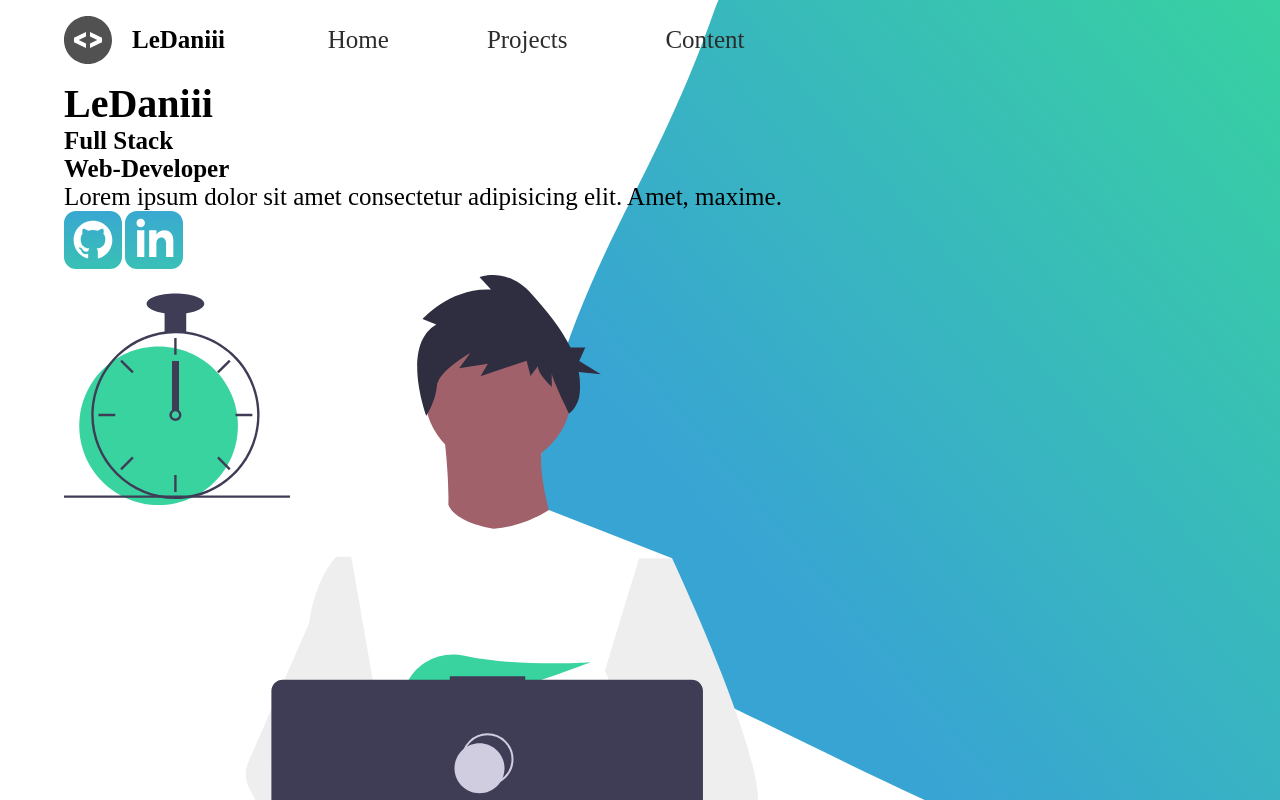
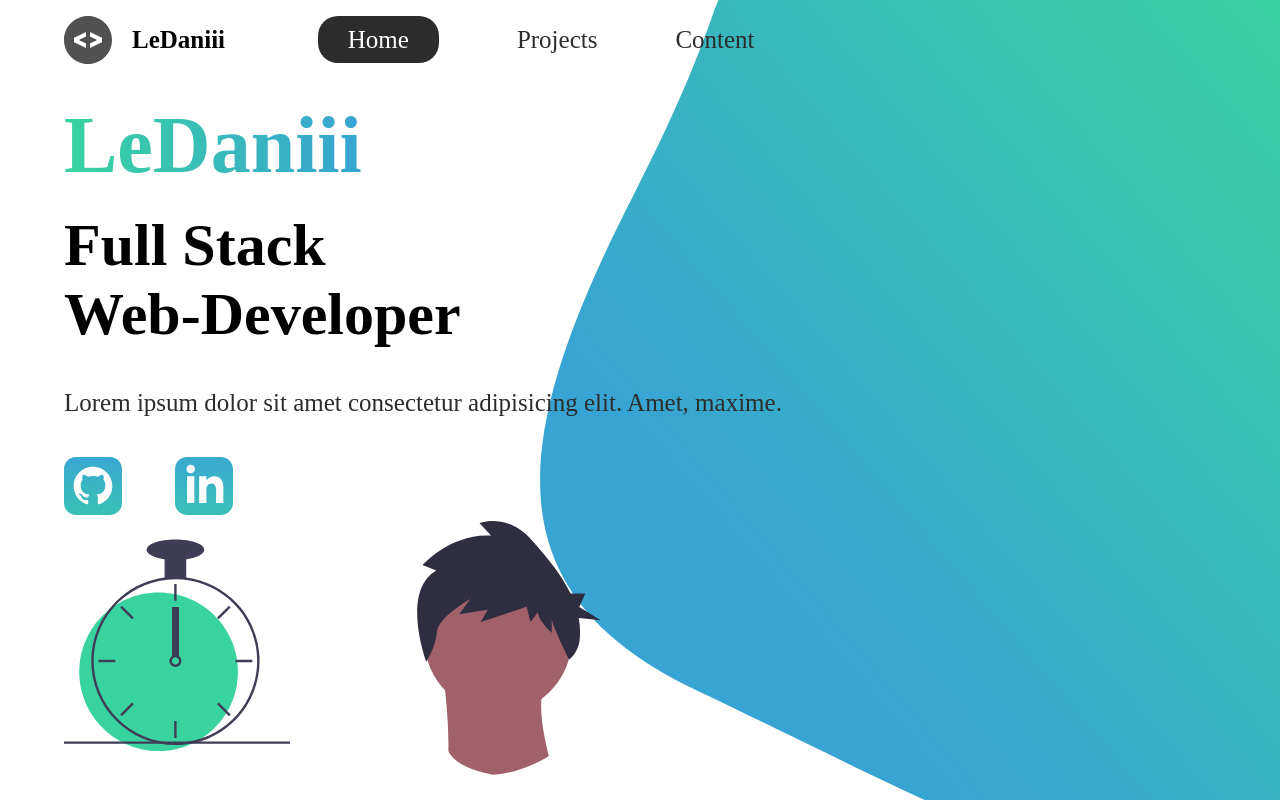
Before and after one commit to LeDaniii/SASSinAproject, a plain HTML site: page index.html in a window 1280 px wide. Shown: the top 800 px of the page. Drawn offline with Linux system fonts and the light colour scheme.

Commit message:
navbar completed + landing page

```diff
--- a/index.html
+++ b/index.html
@@ -15,7 +15,7 @@
           <h1>LeDaniii</h1>
         </div>
         <ul>
-          <li><a href="/">Home</a></li>
+          <li><a class="active" href="/">Home</a></li>
           <li><a href="/">Projects</a></li>
           <li><a href="/">Content</a></li>
         </ul>
--- a/styles/_intro.scss
+++ b/styles/_intro.scss
@@ -27,6 +27,22 @@ nav {
   margin: auto;
   flex-wrap: wrap;
   @include flex(space-between, center, row);
+  h2 {
+    font-size: 8rem;
+    padding-top: 2rem;
+    background: $gradient;
+    background-clip: text;
+    -webkit-text-fill-color: transparent;
+    display: inline-block;
+  }
+  h3 {
+    font-size: 6rem;
+    padding: 2rem 0rem;
+  }
+  p {
+    padding-top: 2rem;
+    color: $gray-text;
+  }
 }
 
 .splash {
@@ -36,3 +52,22 @@ nav {
   height: 100%;
   z-index: -1;
 }
+
+.intro-social {
+  margin-top: 4rem;
+  a {
+    margin-right: 5rem;
+  }
+}
+
+.active {
+  background: $gray-text;
+  color: white;
+  padding: 1rem 3rem;
+  border-radius: 2rem;
+}
+
+.intro-text,
+.intro-images {
+  flex: 1 1 40rem;
+}
```
Also changed, not shown: styles/style.css, 1 other file.
